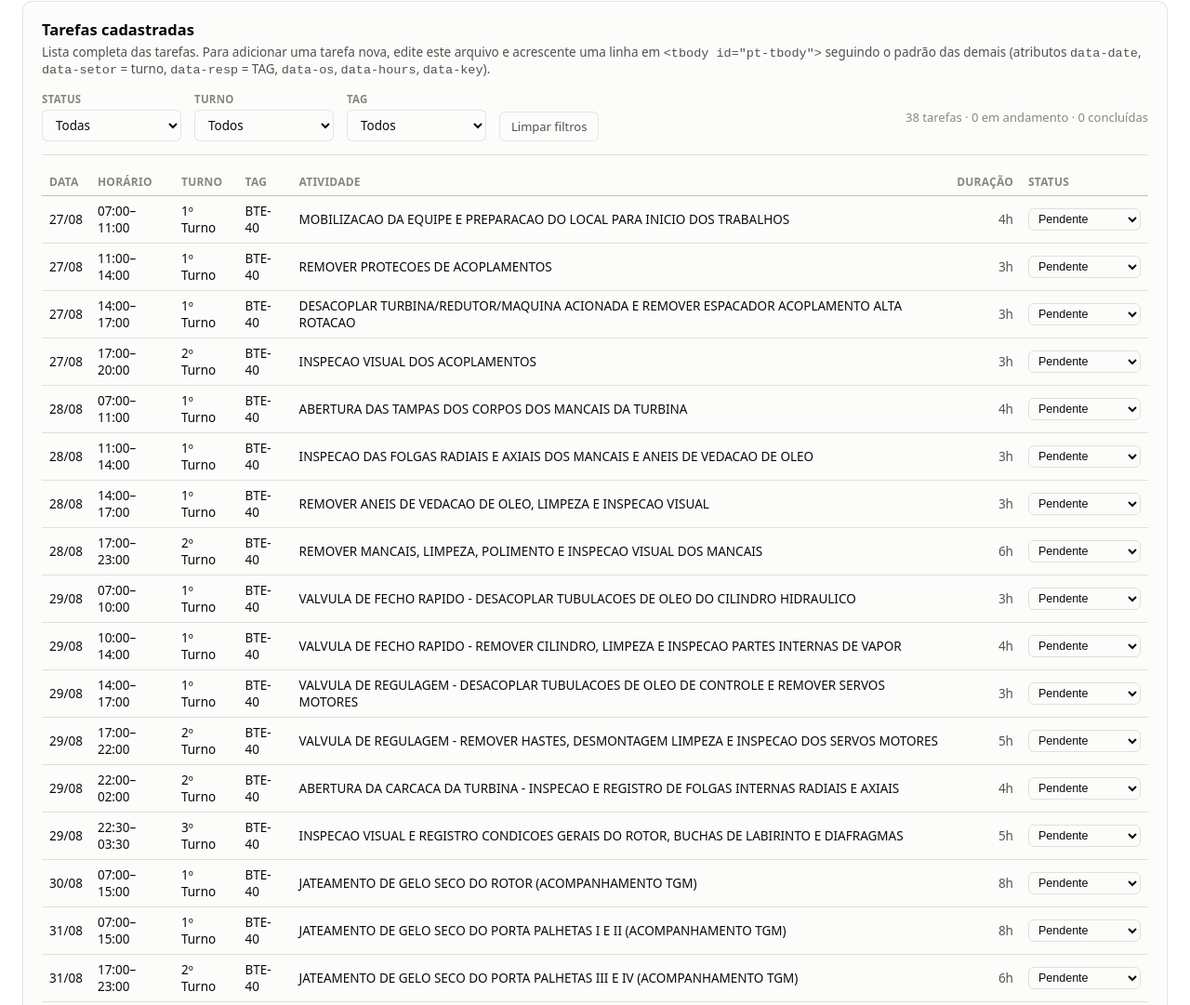
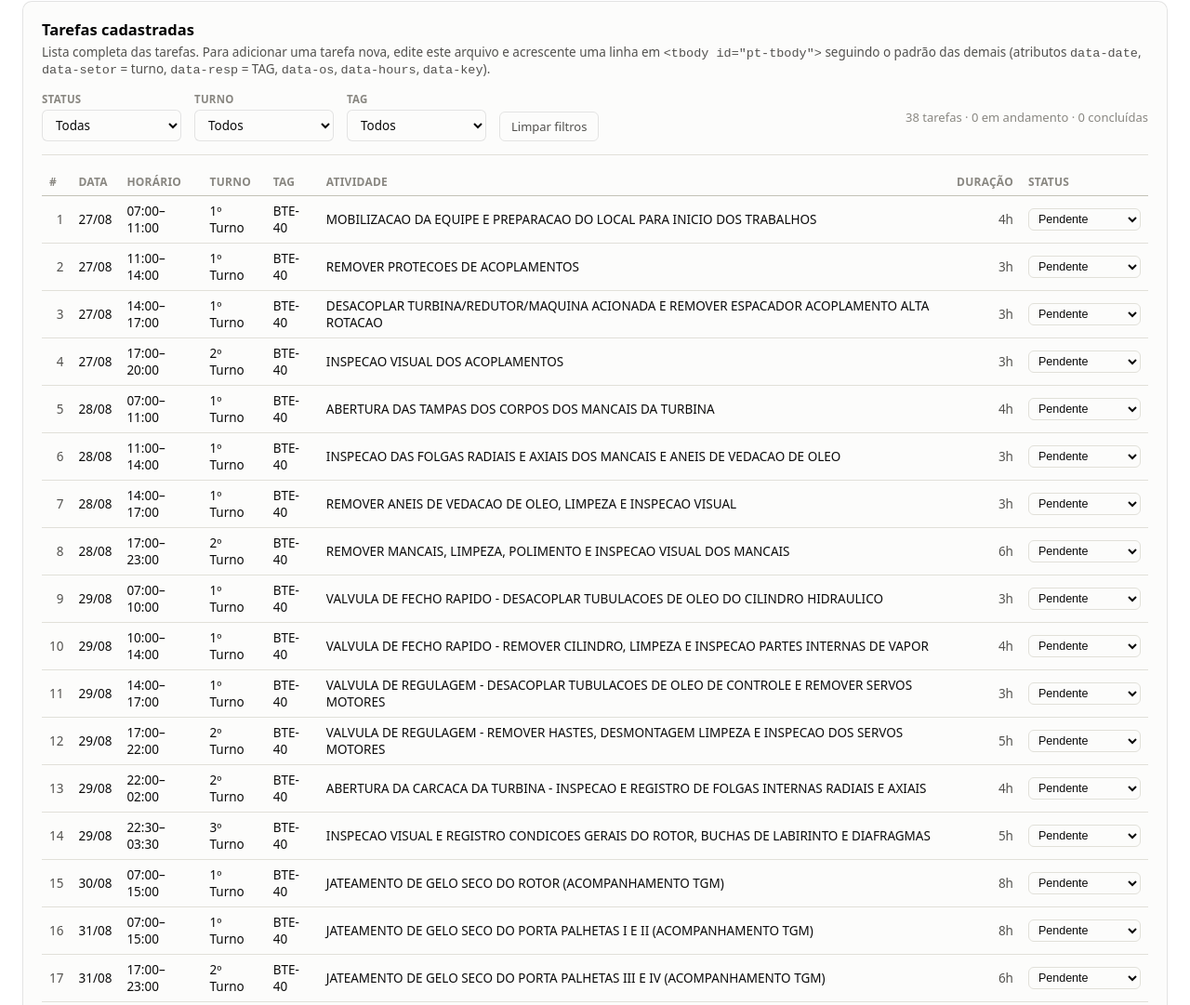
Before and after one commit to hayralde/TGM, a plain HTML site: page index.html in a window 1280 px wide. Shown: the part 3880-4961 px from the top of the page at 93% size. Drawn offline with Linux system fonts and the light colour scheme.

Commit message:
Adiciona numeração das tarefas na tabela de tarefas cadastradas

```diff
--- a/index.html
+++ b/index.html
@@ -264,7 +264,7 @@
     <div class="table-scroll">
     <table id="pt-table">
       <thead>
-        <tr><th>Data</th><th>Horário</th><th>Turno</th><th>TAG</th><th>Atividade</th><th>Duração</th><th>Status</th></tr>
+        <tr><th>#</th><th>Data</th><th>Horário</th><th>Turno</th><th>TAG</th><th>Atividade</th><th>Duração</th><th>Status</th></tr>
       </thead>
       <tbody id="pt-tbody">
         <tr data-date="2026-08-27" data-setor="1º Turno" data-resp="BTE-40" data-os="BTE-40-01" data-hours="4" data-key="tgm-1">
@@ -877,7 +877,20 @@
     window.print();
   }
 
+  function renderRowNumbers() {
+    ptRows().forEach(function(row, idx) {
+      var cell = row.querySelector('.pt-num-cell');
+      if (!cell) {
+        cell = document.createElement('td');
+        cell.className = 'pt-num-cell num';
+        row.insertBefore(cell, row.firstChild);
+      }
+      cell.textContent = idx + 1;
+    });
+  }
+
   function renderAll() {
+    renderRowNumbers();
     populateFilterOptions();
     applyPtFilters();
     renderStatTiles();
```
